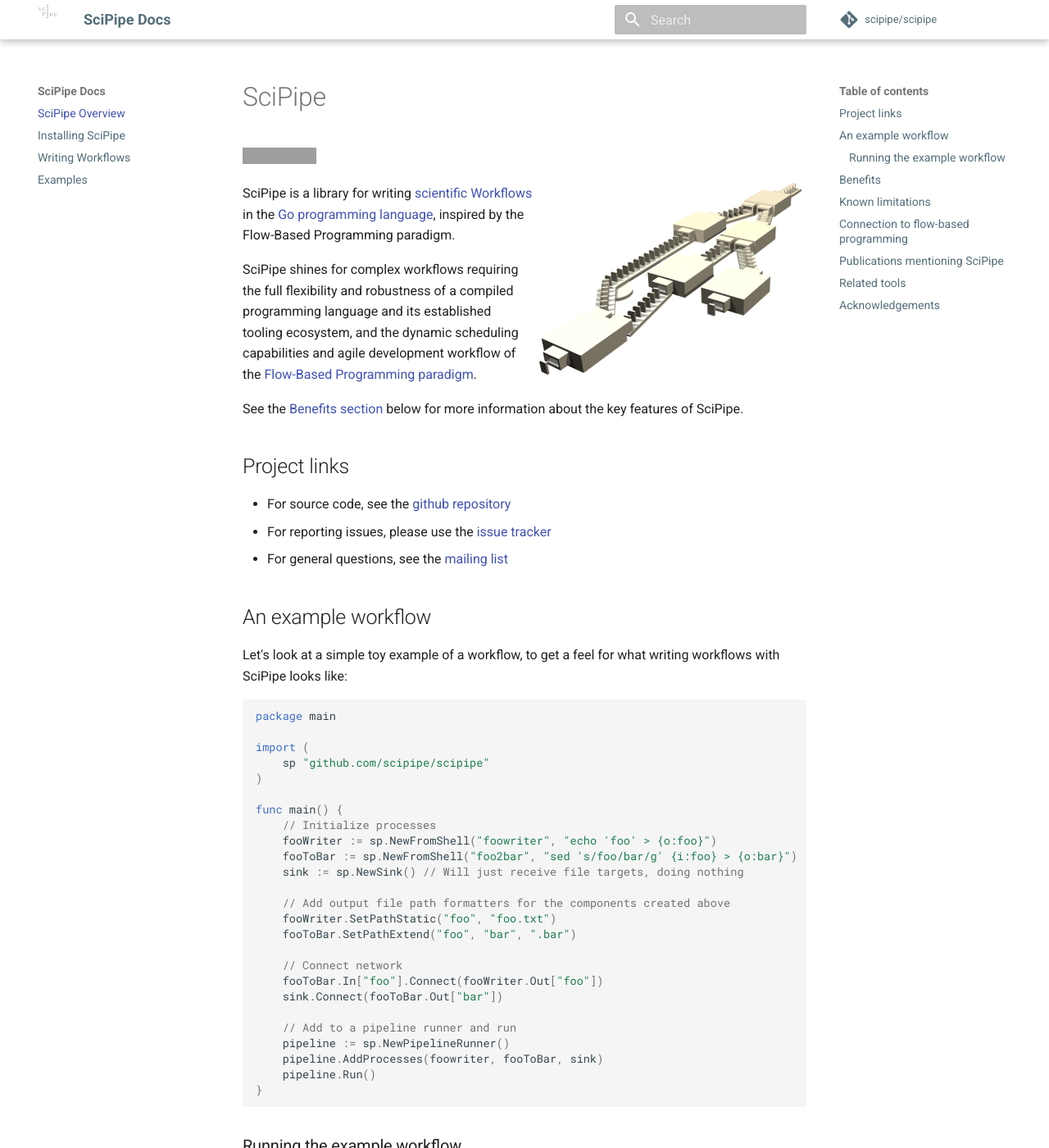
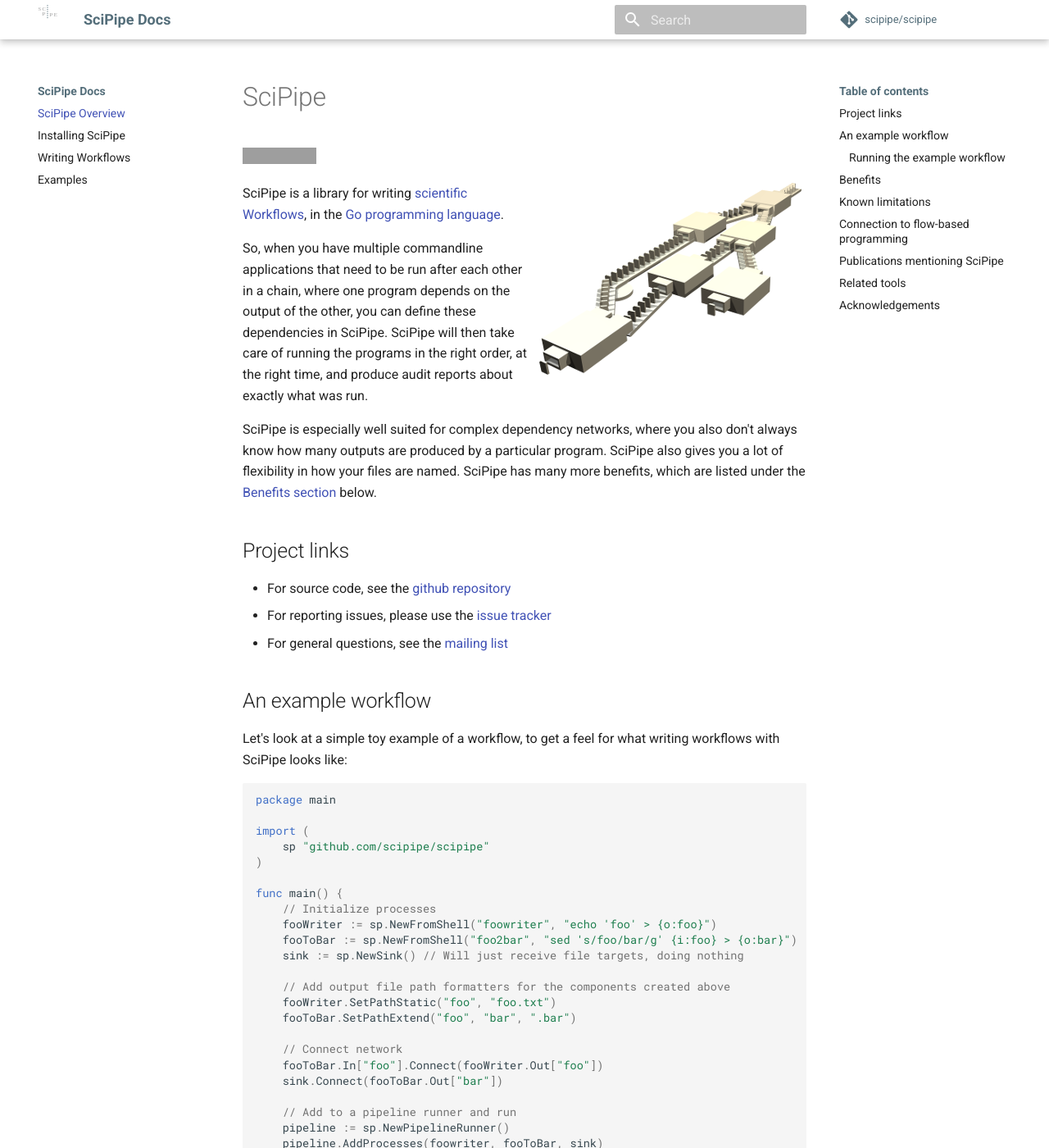
Before and after one commit to scipipe/scipipe, an MkDocs documentation site: the page built from docs/index.md, in a window 1280 px wide and 1400 px high. Shown: the whole window at 82% size. Built offline with MkDocs 1.6.1 and Material for MkDocs 9.7.7, drawn with Linux system fonts in a browser that asks for light colours; comment, search, counter and statistics services are not loaded; old or Windows-style settings are respelled for this version of MkDocs; grey boxes are pictures that could not be loaded.

Commit message:
Fix intro in README and docs, after feedback from jonalv

```diff
--- a/docs/custom.css
+++ b/docs/custom.css
@@ -15,8 +15,9 @@
 .codehilite .s1 {
     color: #c00;
 }
-.md-sidebar .md-nav,
+.md-sidebar .md-nav__title,
+.md-sidebar .md-nav__source,
 .md-header {
     background: white!important;
-    color: #546e7a; /* #546e7a; */
+    color: #546e7a!important;
 }
--- a/docs/index.md
+++ b/docs/index.md
@@ -3,17 +3,20 @@
 [![Build Status](https://travis-ci.org/scipipe/scipipe.svg?branch=master)](https://travis-ci.org/scipipe/scipipe)
 
 <img src="images/fbp_factory.png" style="float: right; margin: 0 .4em;">SciPipe is a library
-for writing [scientific Workflows](https://en.wikipedia.org/wiki/Scientific_workflow_system) in the
-[Go programming language](http://golang.org), inspired by the Flow-Based
-Programming paradigm.
+for writing [scientific Workflows](https://en.wikipedia.org/wiki/Scientific_workflow_system),
+in the [Go programming language](http://golang.org).
 
-SciPipe shines for complex workflows requiring the full flexibility and
-robustness of a compiled programming language and its established tooling
-ecosystem, and the dynamic scheduling capabilities and agile development
-workflow of the [Flow-Based Programming paradigm](https://en.wikipedia.org/wiki/Flow-based_programming).
+So, when you have multiple commandline applications that need to be run after
+each other in a chain, where one program depends on the output of the other,
+you can define these dependencies in SciPipe. SciPipe will then take care of
+running the programs in the right order, at the right time, and produce audit
+reports about exactly what was run.
 
-See the [Benefits section](#benefits) below for more information about the key
-features of SciPipe.
+SciPipe is especially well suited for complex dependency networks, where you
+also don't always know how many outputs are produced by a particular program.
+SciPipe also gives you a lot of flexibility in how your files are named.
+SciPipe has many more benefits, which are listed under the [Benefits
+section](#benefits) below.
 
 ## Project links
 
```
Also changed, not shown: README.md (+12 -9 lines).
